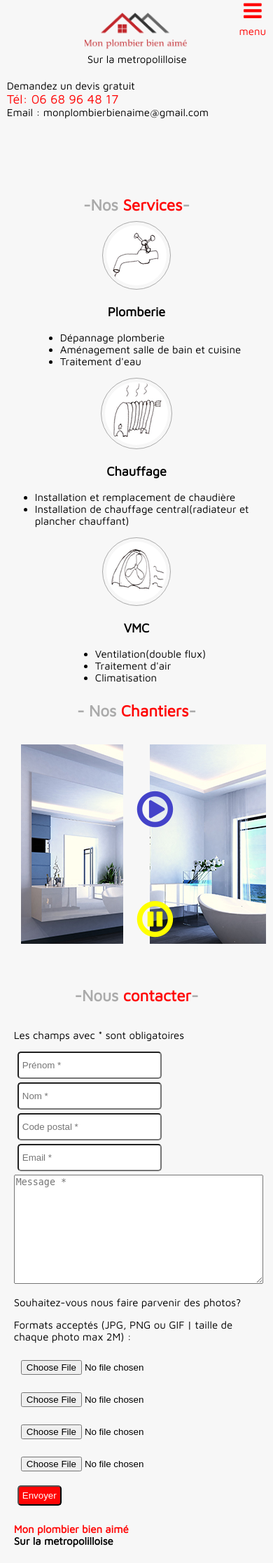
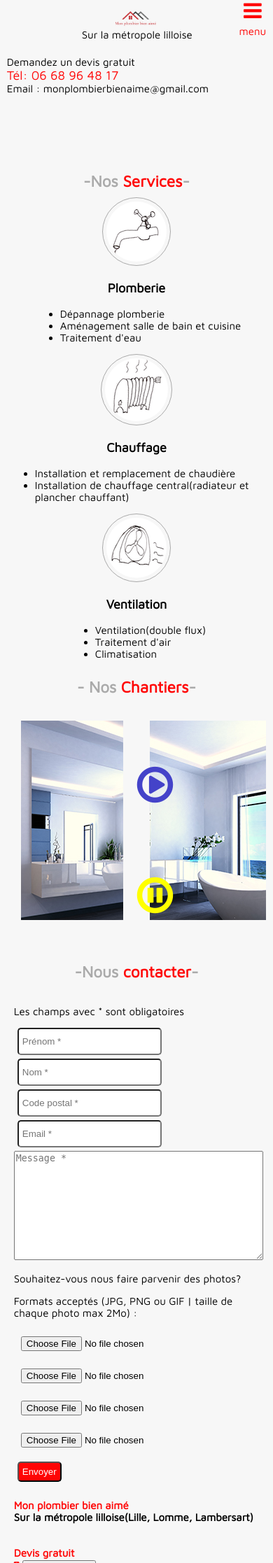
Before and after one commit to taraxu/plomberie, a PHP site: page /projet/ in a window 390 px wide. Shown: the top 2234 px of the page at 70% size. Run offline with PHP 8.4, Linux system fonts and the light colour scheme; some libraries are stand-ins or nearby versions.

Commit message:
change message

```diff
--- a/css/style.css
+++ b/css/style.css
@@ -32,7 +32,7 @@ a:hover {
 	list-style: none;
 }
 #logo img {
-	width: 50%;
+	width: 20%;
 	height: 90%;
 	padding-right:2%;
 	margin-left:1%;
@@ -255,7 +255,7 @@ footer {
 		margin-top:2%;
 	}
 	#logo img{
-		max-width: 50%;
+		max-width: 20%;
 		height: 100%;
 	}
 	nav {
--- a/index.php
+++ b/index.php
@@ -5,7 +5,7 @@
     <meta name="viewport" content="width=device-width, initial-scale=1.0">
     <script src="https://ajax.googleapis.com/ajax/libs/jquery/3.2.1/jquery.min.js"></script>
     <title>monplombierbienaime</title>
-    <meta name="keywords" content="plombier, lille, aménagement, salle de bain, cuisine, dépaneur, fuite d'eau, nord, chauffage, installation, cumulus, VMC" />
+    <meta name="keywords" content="plombier, lille, aménagement, salle de bain, cuisine, dépaneur, fuite d'eau, nord, chauffage, installation, cumulus, VMC ventilation" />
     <meta name="description"  content="dépanage plomberie et aménagement salle de bain et cuisine" />
     <meta name="robots" content="index,follow" />
     <link href="https://fonts.googleapis.com/css?family=Maven+Pro" rel="stylesheet">
@@ -22,7 +22,7 @@
             <div id="logo">
                 <ul>
                     <li><img src="instructions/logo.png" alt="logo"></li>
-                    <li>Sur la metropolilloise</li>
+                    <li>Sur la métropole lilloise</li>
                 </ul>
                 <div id="generalinfo">
                     <p>Demandez un devis gratuit</p>
@@ -80,7 +80,7 @@
                 </div>
                 <div class="service">
                     <img src="instructions/service3.png">
-                    <h3>VMC</h3>
+                    <h3>Ventilation</h3>
                     <ul>
                         <li>Ventilation(double flux)</li>
                         <li>Traitement d'air</li>
@@ -114,7 +114,7 @@
                     <input type="mail" name="mail" placeholder="Email *" pattern="[a-z0-9._%+-]+@[a-z0-9.-]+\.[a-z]{2,4}$" required>
                     <textarea cols="80" rows="10" name="content" placeholder="Message *" required></textarea>
                     <p>Souhaitez-vous nous faire parvenir des photos?</p>
-                    <p>Formats acceptés (JPG, PNG ou GIF | taille de chaque photo max 2M) :</p>
+                    <p>Formats acceptés (JPG, PNG ou GIF | taille de chaque photo max 2Mo) :</p>
                     <input type="hidden" name="MAX_FILE_SIZE" value="2000000" ><!-- 2M de chaque photo !-->
                     <input type="file" name="picture[]">
                     <input type="file" name="picture[]">
@@ -226,13 +226,13 @@ catch(Exception $e)
 
             if ($fileError !== 0){
                 if ($fileError === UPLOAD_ERR_INI_SIZE) {
-                    $msg =  "La totalité des photoes envoyées sont trop groses";
+                    $msg =  "La totalité des photos envoyée est trop volumineuse";
                 }elseif($fileError === UPLOAD_ERR_FORM_SIZE) {
-                    $msg = $fileName . " est trop gros";
+                    $msg = $fileName . " est trop volumineux";
                 }elseif($fileError === UPLOAD_ERR_PARTIAL) {
                     $msg = "Envoie de la photo " . $fileName . " n'est pas réussie";
                 }elseif($fileError === UPLOAD_ERR_EXTENSION) {
-                    $msg = "Ce ne sont pas des photos que vous essayez d'envoyer";
+                    $msg = "Le format du fichier n'est pas adapté";
                 }elseif($fileError === UPLOAD_ERR_NO_FILE) {
                     $msg = "";
                 }
@@ -274,7 +274,7 @@ catch(Exception $e)
 
                 <div id="googlemap">
                     <h4><span>Mon plombier bien aimé</span></h4>
-                    <h4>Sur la metropolilloise</h4><br><br>
+                    <h4>Sur la métropole lilloise(Lille, Lomme, Lambersart)</h4><br><br>
                     <h4><span>Devis gratuit</span></h4>
                     <h4><a href="tel:+33668964817"><i class="fa fa-mobile" aria-hidden="true"></i><button>06 68 96 48 17</button></a>
                     </h4>
```
Also changed, not shown: 5 other files.
